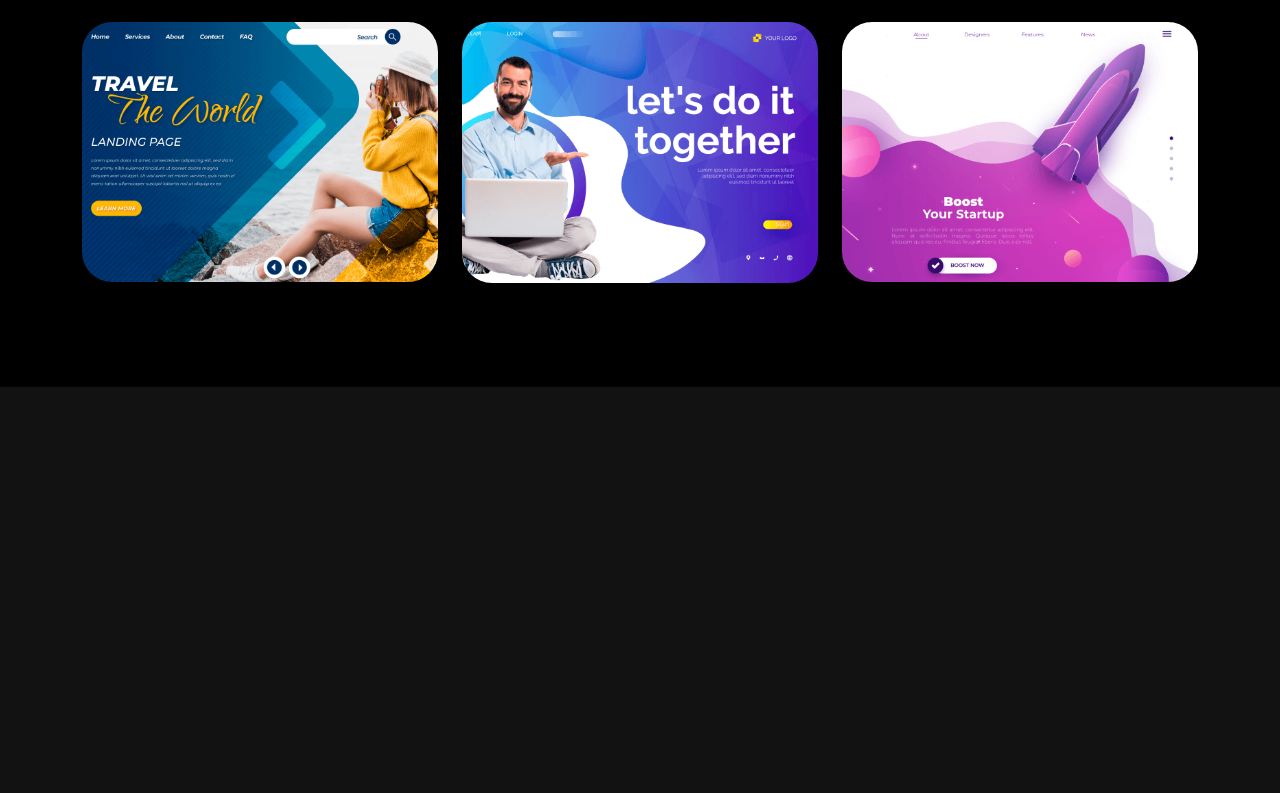
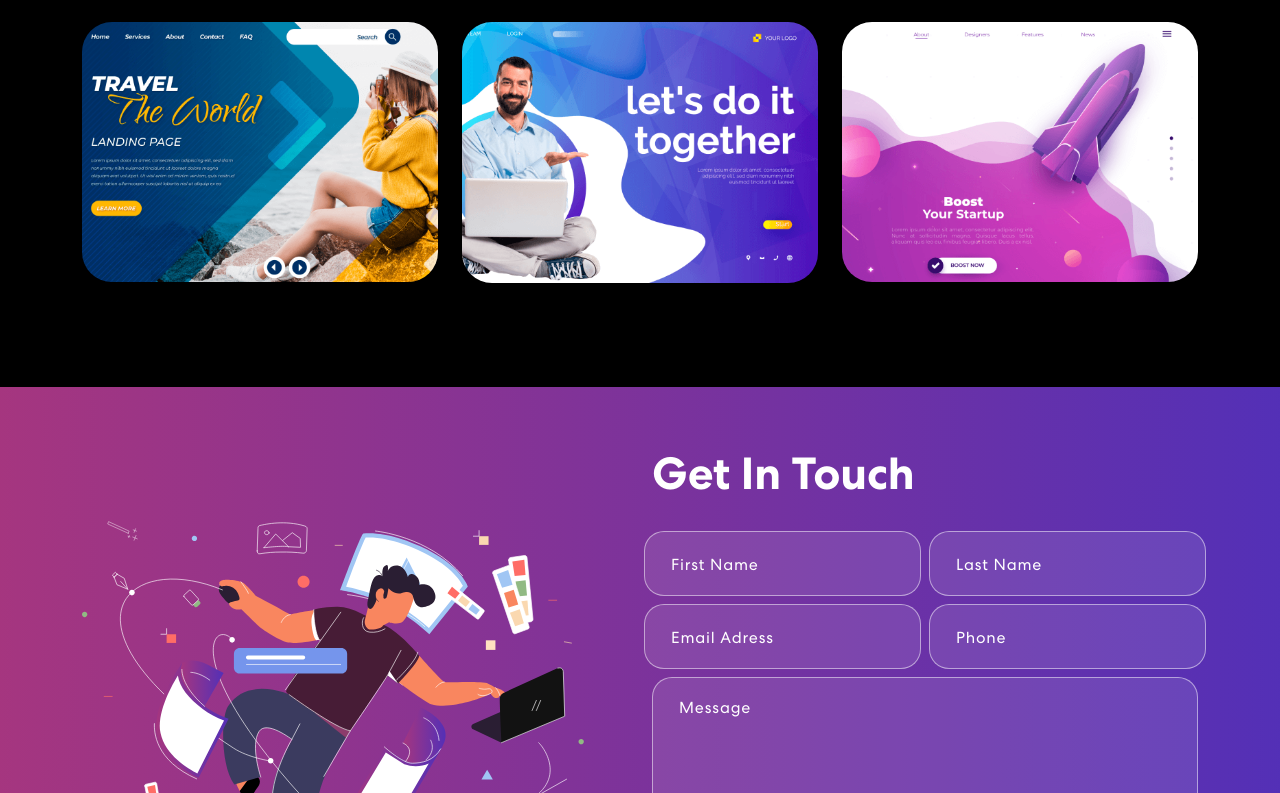
Before and after one commit to ian-dcg/react-personal-portfolio, a React (Create React App) app: page / in a window 1280 px wide. Shown: the part 2007-2800 px from the top of the page. Before the commit the page ends 2394 px from the top, so only its background shows below. Built offline with nearby package versions, Linux system fonts and the light colour scheme.

Commit message:
Contact form visuals

```diff
--- a/src/App.css
+++ b/src/App.css
@@ -482,3 +482,80 @@
   right: 0;
   z-index: -4;
 }
+
+/* Contact Css */
+
+.contact {
+  background: linear-gradient(90.21deg, #aa367c -5.91%, #4a2fbd 111.58%);
+  padding: 60px 0 200px 0;
+}
+.contact img {
+  width: 92%;
+}
+.contact h2 {
+  font-size: 45px;
+  font-weight: 700;
+  margin-bottom: 30px;
+}
+.contact form input,
+.contact form textarea {
+  width: 100%;
+  background: rgba(255, 255, 255, 0.1);
+  border: 1px solid rgba(255, 255, 255, 0.5);
+  border-radius: 20px;
+  color: #fff;
+  margin: 0 0 8px 0;
+  padding: 18px 26px;
+  font-weight: 500;
+  font-size: 18px;
+  letter-spacing: 0.8px;
+  transition: 0.3s ease-in-out;
+}
+.contact form input:focus,
+.contact form textarea:focus {
+  background: rgba(255, 255, 255, 1);
+  color: #121212;
+}
+.contact form input::placeholder,
+.contact form textarea::placeholder {
+  font-size: 16px;
+  font-weight: 400;
+  color: #fff;
+}
+.contact form input:focus::placeholder,
+.contact form textarea:focus::placeholder {
+  color: #121212;
+  opacity: 0.8;
+}
+.contact form button {
+  font-weight: 700;
+  color: #000;
+  background-color: #fff;
+  padding: 14px 48px;
+  font-size: 18px;
+  margin-top: 25px;
+  border-radius: 0;
+  position: relative;
+  transition: 0.3s ease-in-out;
+}
+.contact form button span {
+  z-index: 1;
+  position: relative;
+}
+.contact form button:hover {
+  color: #fff;
+}
+.contact form button::before {
+  content: '';
+  background: #121212;
+  width: 0;
+  height: 100%;
+  position: absolute;
+  top: 0;
+  left: 0;
+  z-index: 0;
+  transition: 0.3s ease-in-out;
+}
+.contact form button:hover::before {
+  width: 100%;
+}
--- a/src/App.js
+++ b/src/App.js
@@ -5,6 +5,7 @@
 import { Banner } from './components/Banner';
 import { Skills } from './components/Skills';
 import { Projects } from './components/Projects';
+import { Contact } from './components/Contact';
 
 function App() {
   return (
@@ -13,6 +14,7 @@
       <Banner />
       <Skills />
       <Projects />
+      <Contact />
     </div>
   );
 }
--- a/src/components/Contact.js
+++ b/src/components/Contact.js
@@ -1,5 +1,6 @@
 import { useState } from 'react';
 import { Col, Container, Row } from 'react-bootstrap';
+import contactImg from '../assets/img/contact-img.svg';
 
 export const Contact = () => {
   const formInitialDetails = {
@@ -14,11 +15,83 @@
   const [buttonText, setButtonText] = useState('Send');
   const [status, setStatus] = useState({});
 
+  const onFormUpdate = (category, value) => {
+    setFormDetails({
+      ...formDetails,
+      [category]: value,
+    });
+  };
+
+  const handleSubmit = () => {};
+
   return (
     <section className='contact' id='connect'>
       <Container>
         <Row className='align-items-center'>
-          <Col></Col>
+          <Col md={6}>
+            <img src={contactImg} alt='Contact Us' />
+          </Col>
+          <Col md={6}>
+            <h2>Get In Touch</h2>
+            <form onSubmit={handleSubmit}>
+              <Row>
+                <Col sm={6} className='px-1'>
+                  <input
+                    type='text'
+                    value={formDetails.firstName}
+                    placeholder='First Name'
+                    onChange={(e) => onFormUpdate('firstName', e.target.value)}
+                  />
+                </Col>
+                <Col sm={6} className='px-1'>
+                  <input
+                    type='text'
+                    value={formDetails.lastName}
+                    placeholder='Last Name'
+                    onChange={(e) => onFormUpdate('lastName', e.target.value)}
+                  />
+                </Col>
+                <Col sm={6} className='px-1'>
+                  <input
+                    type='email'
+                    value={formDetails.email}
+                    placeholder='Email Adress'
+                    onChange={(e) => onFormUpdate('email', e.target.value)}
+                  />
+                </Col>
+                <Col sm={6} className='px-1'>
+                  <input
+                    type='tel'
+                    value={formDetails.phone}
+                    placeholder='Phone'
+                    onChange={(e) => onFormUpdate('phone', e.target.value)}
+                  />
+                </Col>
+                <Col>
+                  <textarea
+                    rows='6'
+                    value={formDetails.message}
+                    placeholder='Message'
+                    onChange={(e) => onFormUpdate('message', e.target.value)}
+                  ></textarea>
+                  <button type='submit'>
+                    <span>{buttonText}</span>
+                  </button>
+                </Col>
+                {status.message && (
+                  <Col>
+                    <p
+                      className={
+                        status.success === false ? 'danger' : 'success'
+                      }
+                    >
+                      {status.message}
+                    </p>
+                  </Col>
+                )}
+              </Row>
+            </form>
+          </Col>
         </Row>
       </Container>
     </section>
```
